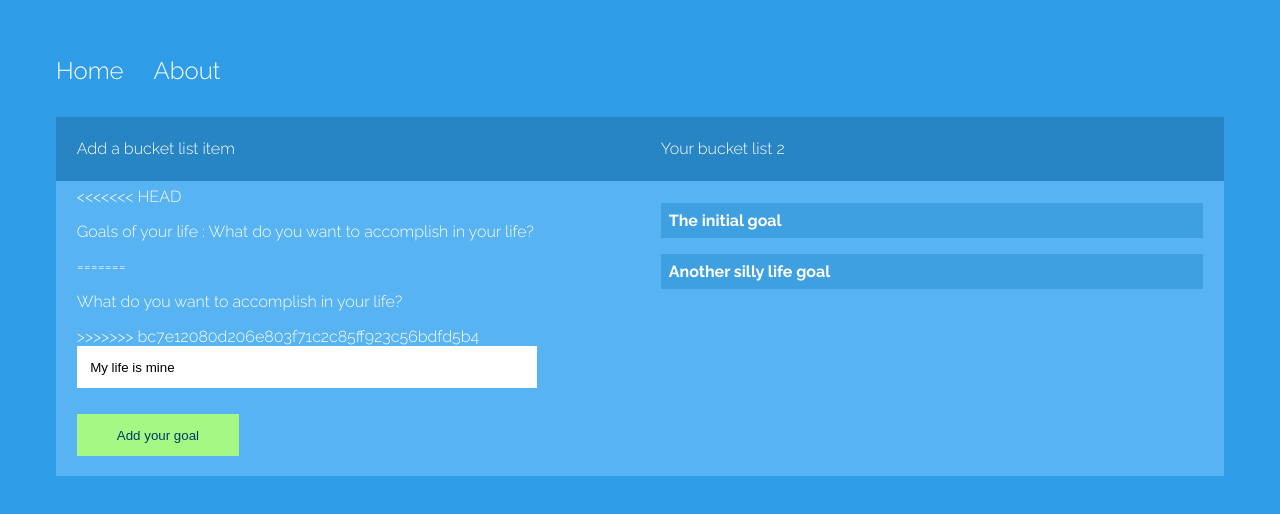
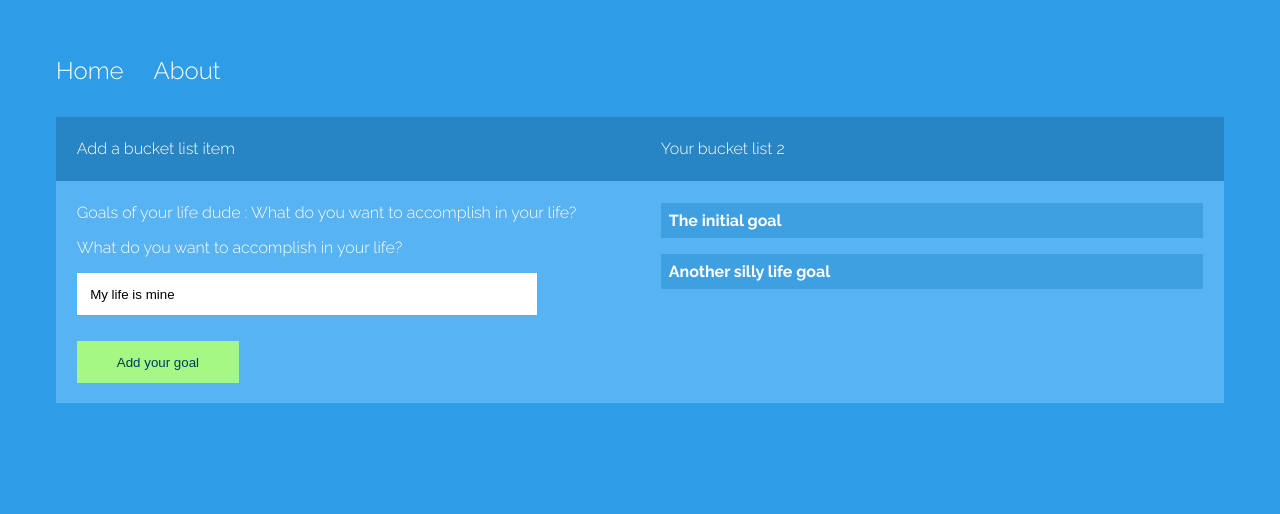
Before and after one commit to farmanAbbasi/focus, an Angular app: page / in a window 1280 px wide. Shown: the top 514 px of the page. Built offline with nearby package versions, Linux system fonts and the light colour scheme.

Commit message:
finally updated to version 2 latest

```diff
--- a/src/app/home/home.component.html
+++ b/src/app/home/home.component.html
@@ -8,11 +8,11 @@
 </div>
 <div class="container color-light" [@goals]="goals.length">
   <div class="col">
-<<<<<<< HEAD
-    <p class="sm">Goals of your life : What do you want to accomplish in your life?</p>
-=======
+
+    <p class="sm">Goals of your life dude : What do you want to accomplish in your life?</p>
+
     <p class="sm">What do you want to accomplish in your life?</p>
->>>>>>> bc7e12080d206e803f71c2c85ff923c56bdfd5b4
+
 
     <form>
       <input type="text" class="txt" name="item" placeholder="Life goal.."[(ngModel)]="goalText">
```
